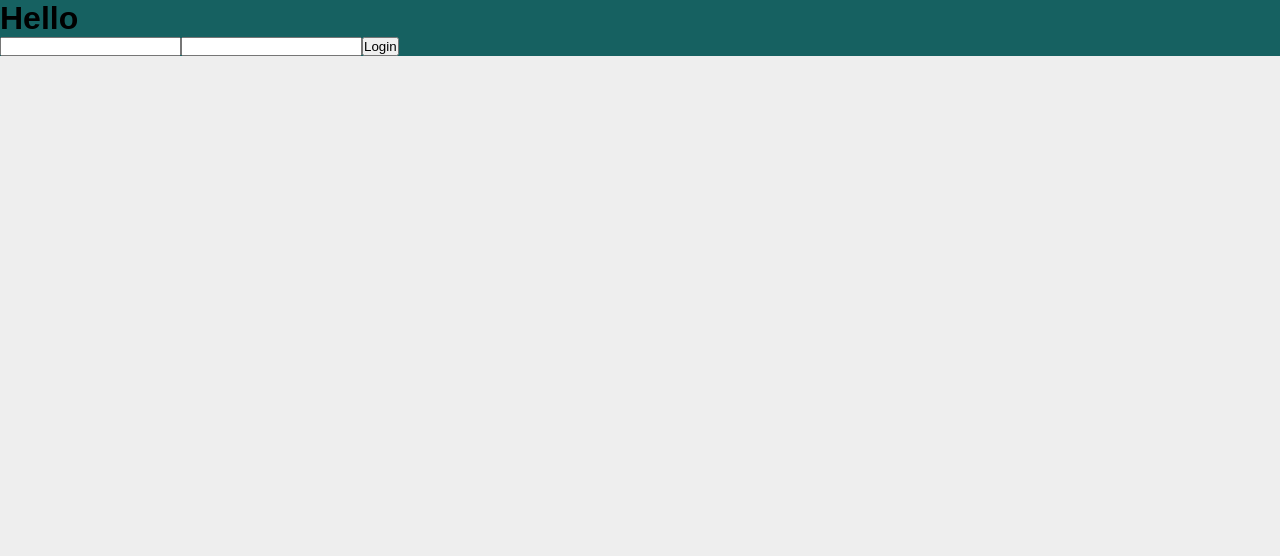
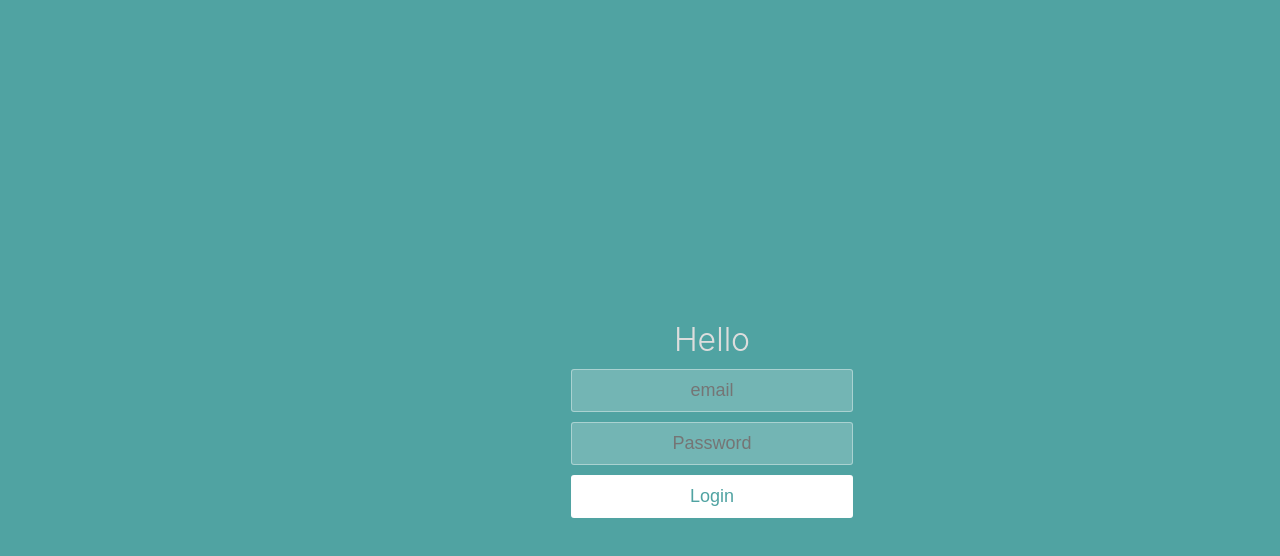
Before and after one commit to DohaAbdullah/keeper, a React (Create React App) app: page /login in a window 1280 px wide. Shown: the top 556 px of the page. Built offline with nearby package versions, Linux system fonts and the light colour scheme.

Commit message:
working on login and greetings page

```diff
--- a/src/App.css
+++ b/src/App.css
@@ -1,7 +1,8 @@
+@import url("https://fonts.googleapis.com/css2?family=Cormorant+Garamond:wght@300&display=swap");
+
 * {
   padding: 0;
   margin: 0;
-  font-family: "Montserrat", sans-serif;
 }
 
 body {
@@ -12,13 +13,14 @@ body {
   background-color: #f5ba13;
   height: 70px;
   box-shadow: 0 0 10px 0 #0000004d;
+  display: flex;
 }
 
 .app-title {
   color: #fff;
-  font-family: "McLaren", cursive;
   margin: 0 10px;
   padding: 10px;
+  font-family: "McLaren", cursive;
 }
 
 .footer-container {
@@ -30,7 +32,6 @@ body {
 }
 
 .copyright {
-  font-family: "McLaren", cursive;
   color: #ccc;
 }
 
@@ -57,5 +58,100 @@ body {
 }
 
 .login-container {
-  background-color: #166161;
+  background: #50a3a2;
+  height: 100vh;
+  text-align: center;
 }
+
+.login-hello-title {
+  color: #ddd;
+  font-weight: 300;
+  font-size: 32px;
+  text-align: center;
+  margin-bottom: 10px;
+}
+
+.form-container {
+  width: 400px;
+  font-weight: 200;
+  display: flex;
+  flex-direction: column;
+  position: absolute;
+  top: 40%;
+  left: 40%;
+}
+
+.login-input {
+  border: 1px solid #fcfcfc66;
+  background-color: #fcfcfc33;
+  width: 250px;
+  border-radius: 3px;
+  padding: 10px 15px;
+  margin: 0 auto 10px auto;
+  display: block;
+  text-align: center;
+  font-size: 18px;
+  color: white;
+  font-weight: 300;
+}
+
+.login-button {
+  border: 1px solid #fcfcfc66;
+  background-color: #fff;
+  width: 282px;
+  border-radius: 3px;
+  padding: 10px 15px;
+  margin: 0 auto 10px auto;
+  display: block;
+  text-align: center;
+  font-size: 18px;
+  color: #50a3a2;
+  font-weight: 300;
+}
+
+.hello-user-body {
+  background-color: #50a3a2;
+  height: 100vh;
+}
+
+.hello-user-container {
+  width: 400px;
+  font-weight: 200;
+  position: absolute;
+  top: 40%;
+  left: 40%;
+}
+
+.login-navigator-container {
+  position: absolute;
+  top: 20px;
+  right: 45px;
+  height: 30px;
+  width: 50px;
+}
+
+.login-link {
+  text-decoration: none;
+  position: relative;
+  padding: 5px;
+  text-align: center;
+  color: #fff;
+  font-weight: 500;
+}
+
+.hello-user-link {
+  text-decoration: none;
+  position: relative;
+  padding: 5px;
+  text-align: center;
+  color: #fff;
+  font-weight: 500;
+}
+
+/* .login-navigator {
+  position: relative;
+  padding: 5px;
+  text-align: center;
+  color: #fff;
+  font-weight: 500;
+} */
--- a/src/components/header.jsx
+++ b/src/components/header.jsx
@@ -1,9 +1,26 @@
 import { React } from "react";
+import { Link } from "react-router-dom";
 
 function Header() {
+  var isLoggedIn = false;
+
+  console.log(isLoggedIn);
+
   return (
     <div className="header">
       <h1 className="app-title">Keeper</h1>
+      <div className="login-navigator-container">
+        {/* <p className="login-navigator">Login</p> */}
+        {isLoggedIn ? (
+          <Link to="/hello" className="hello-user-link">
+            username
+          </Link>
+        ) : (
+          <Link to="/login" className="login-link">
+            Login
+          </Link>
+        )}
+      </div>
     </div>
   );
 }
--- /dev/null
+++ b/src/components/input.jsx
@@ -0,0 +1,12 @@
+function Input(props) {
+  return (
+    <input
+      className={`login-input ${props.className || ""}`}
+      placeholder={props.placeholder}
+      name={props.name}
+      type={props.type}
+    />
+  );
+}
+
+export default Input;
--- a/src/index.js
+++ b/src/index.js
@@ -1,7 +1,6 @@
 import React from "react";
 import ReactDOM from "react-dom/client";
 import "./index.css";
-import AppRoutes from "./router/appRoutes";
 import reportWebVitals from "./reportWebVitals";
 import { BrowserRouter } from "react-router-dom";
 import App from "./App";
--- /dev/null
+++ b/src/pages/helloUser.jsx
@@ -0,0 +1,11 @@
+function HelloUser() {
+  return (
+    <div className="hello-user-body">
+      <div className="hello-user-container">
+        <p className="login-hello-title">Hello user</p>
+      </div>
+    </div>
+  );
+}
+
+export default HelloUser;
--- a/src/pages/login.jsx
+++ b/src/pages/login.jsx
@@ -1,13 +1,17 @@
+import Input from "../components/input";
+
 function Login() {
   return (
-    <div className="login-container">
-      <div className="form-container">
-        <h1>Hello</h1>
-        <form>
-          <input />
-          <input />
-          <button>Login</button>
-        </form>
+    <div className="login-body">
+      <div className="login-container">
+        <div className="form-container">
+          <h1 className="login-hello-title">Hello</h1>
+          <form>
+            <Input placeholder="email" name="email" type="text" />
+            <Input placeholder="Password" name="password" type="password" />
+            <button className="login-button" type="submit">Login</button>
+          </form>
+        </div>
       </div>
     </div>
   );
--- a/src/router/appRoutes.jsx
+++ b/src/router/appRoutes.jsx
@@ -1,12 +1,15 @@
 import { Routes, Route } from "react-router-dom";
 import Login from "../pages/login";
 import MainPage from "../pages/mainPage";
+import HelloUser from "../pages/helloUser";
+
 
 function AppRoutes(props) {
   return (
     <Routes>
       <Route path="/" element={<MainPage />} />
       <Route path="/login" element={<Login />} />
+      <Route path="/hello" element={<HelloUser />} />
     </Routes>
   );
 }
```
Also changed, not shown: 1 other file (tests, documents, lock files or other folders).
